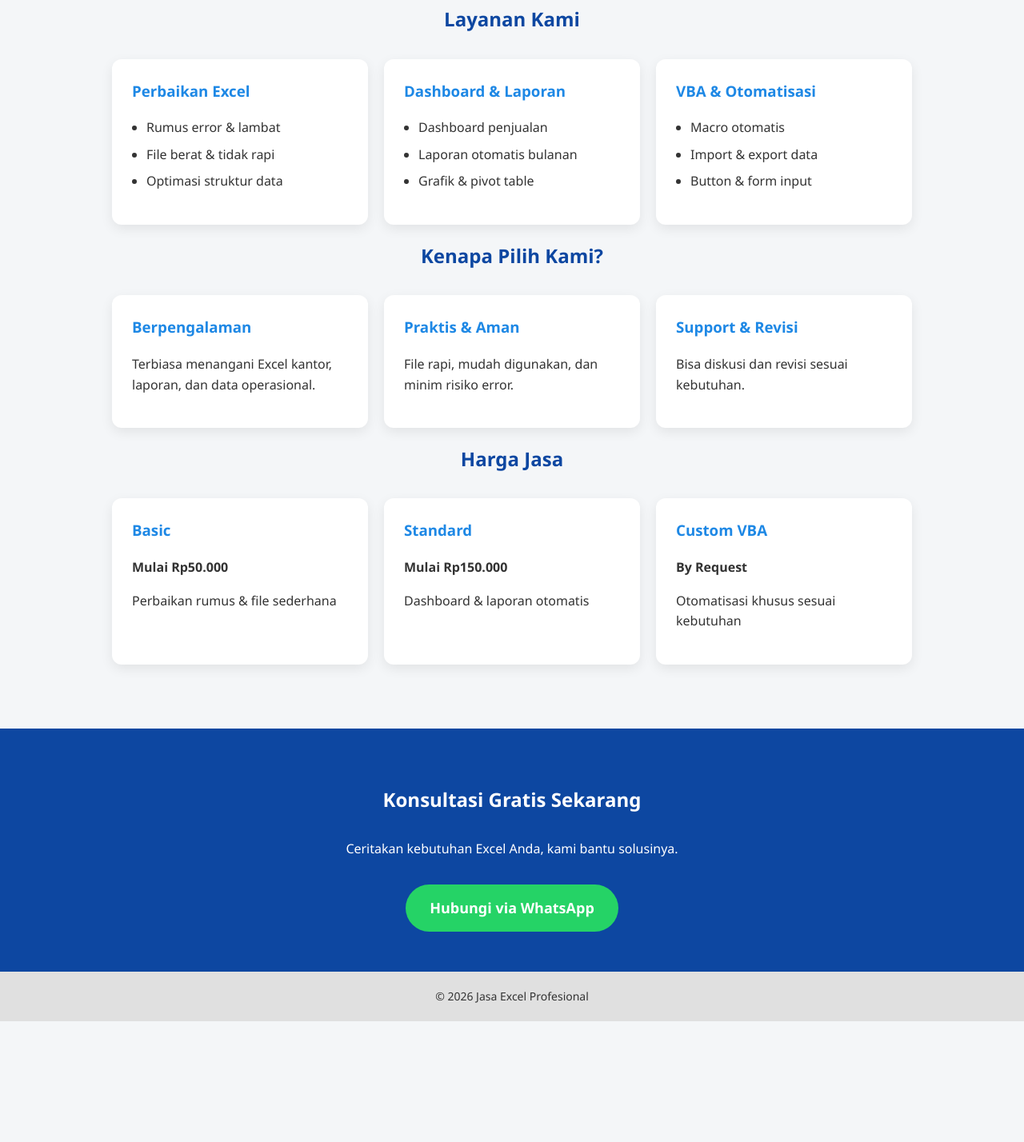
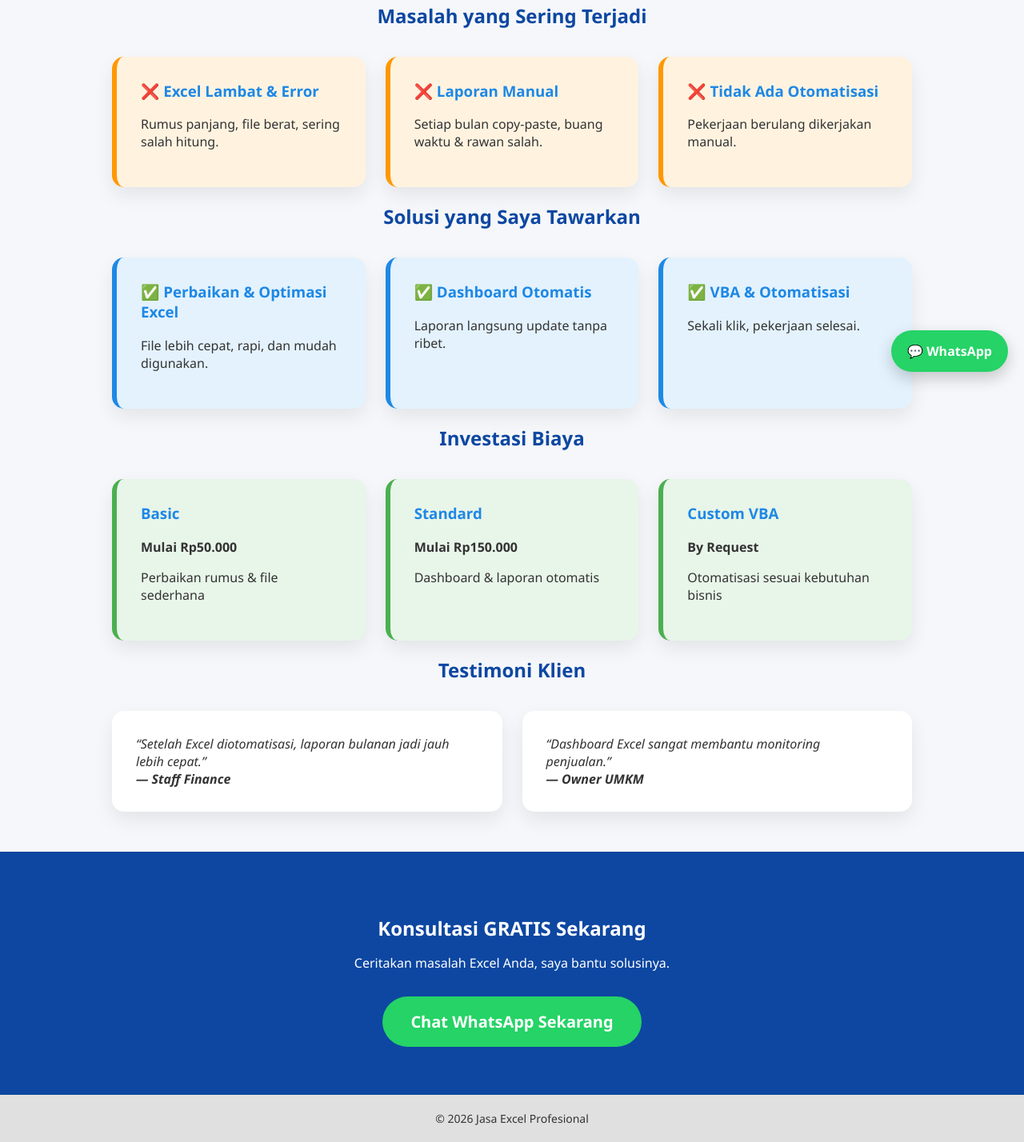
Before and after one commit to rchazy-web/Jasa-Excel, a plain HTML site: page index.html in a window 1280 px wide. Shown: the part 315-1743 px from the top of the page at 80% size. Before the commit the page ends 1592 px from the top, so only its background shows below. Drawn offline with Linux system fonts and the light colour scheme.

Commit message:
Update index.html

```diff
--- a/index.html
+++ b/index.html
@@ -2,202 +2,214 @@
 <html lang="id">
 <head>
 <meta charset="UTF-8">
-    <title>Jasa Excel Profesional | Dashboard & VBA</title>
+<title>Jasa Excel Profesional | Solusi Cepat & Otomatis</title>
 <meta name="viewport" content="width=device-width, initial-scale=1.0">
-    <meta name="description" content="Jasa Excel profesional untuk UMKM dan perusahaan. Perbaikan Excel, dashboard otomatis, dan VBA macro. Konsultasi gratis.">
+<meta name="description" content="Jasa Excel profesional untuk UMKM & perusahaan. Perbaikan Excel, dashboard otomatis, dan VBA macro. Konsultasi gratis via WhatsApp.">
 
 <style>
-        body {
-            margin: 0;
+body{
+    margin:0;
     font-family: 'Segoe UI', Arial, sans-serif;
-            background: #f4f6f8;
-            color: #333;
-            line-height: 1.6;
+    background:#f5f7fa;
+    color:#333;
+}
+.hero{
+    background:linear-gradient(135deg,#0d47a1,#1e88e5);
+    color:#fff;
+    padding:70px 20px;
+    text-align:center;
+}
+.hero h1{
+    font-size:34px;
+    margin-bottom:15px;
+}
+.hero p{
+    font-size:18px;
+    max-width:700px;
+    margin:auto;
+}
+.container{
+    max-width:1000px;
+    margin:auto;
+    padding:50px 20px;
+}
+.section-title{
+    text-align:center;
+    color:#0d47a1;
+    margin-bottom:35px;
+}
+.cards{
+    display:grid;
+    grid-template-columns:repeat(auto-fit,minmax(260px,1fr));
+    gap:25px;
+}
+.card{
+    background:#fff;
+    padding:30px;
+    border-radius:15px;
+    box-shadow:0 10px 25px rgba(0,0,0,.08);
+}
+.card h3{
+    margin-top:0;
+    color:#1e88e5;
+}
+.problem{
+    background:#fff3e0;
+    border-left:6px solid #ff9800;
+}
+.solution{
+    background:#e3f2fd;
+    border-left:6px solid #1e88e5;
+}
+.price{
+    background:#e8f5e9;
+    border-left:6px solid #4caf50;
+}
+.testimoni{
+    background:#ffffff;
+    font-style:italic;
+}
+.cta{
+    background:#0d47a1;
+    color:#fff;
+    text-align:center;
+    padding:60px 20px;
+}
+.cta h2{
+    margin-bottom:10px;
+}
+.cta a{
+    display:inline-block;
+    background:#25D366;
+    color:#fff;
+    padding:18px 35px;
+    border-radius:50px;
+    text-decoration:none;
+    font-size:20px;
+    font-weight:bold;
+    margin-top:15px;
+}
+.cta a:hover{
+    background:#1ebe5d;
+}
+.footer{
+    text-align:center;
+    padding:20px;
+    font-size:14px;
+    background:#e0e0e0;
 }
 
-        header {
-            background: linear-gradient(135deg, #1e88e5, #0d47a1);
-            color: white;
-            padding: 60px 20px;
-            text-align: center;
-        }
-
-        header h1 {
-            font-size: 32px;
-            margin-bottom: 10px;
-        }
-
-        header p {
-            font-size: 18px;
-            max-width: 700px;
-            margin: auto;
-        }
-
-        .container {
-            max-width: 1000px;
-            margin: auto;
-            padding: 40px 20px;
-        }
-
-        h2 {
-            text-align: center;
-            margin-bottom: 30px;
-            color: #0d47a1;
-        }
-
-        .services, .why, .pricing {
-            display: grid;
-            grid-template-columns: repeat(auto-fit, minmax(250px, 1fr));
-            gap: 20px;
-        }
-
-        .card {
-            background: white;
-            padding: 25px;
-            border-radius: 12px;
-            box-shadow: 0 5px 15px rgba(0,0,0,0.08);
-        }
-
-        .card h3 {
-            margin-top: 0;
-            color: #1e88e5;
-        }
-
-        .card ul {
-            padding-left: 18px;
-        }
-
-        .card li {
-            margin-bottom: 8px;
-        }
-
-        .cta {
-            background: #0d47a1;
-            color: white;
-            padding: 50px 20px;
-            text-align: center;
-            margin-top: 40px;
-        }
-
-        .cta h2 {
-            color: white;
-        }
-
-        .cta a {
-            display: inline-block;
-            background: #25D366;
-            color: white;
-            padding: 15px 30px;
-            border-radius: 50px;
-            text-decoration: none;
-            font-size: 18px;
-            margin-top: 15px;
-            font-weight: bold;
-        }
-
-        .cta a:hover {
-            background: #1ebe5d;
-        }
-
-        footer {
-            text-align: center;
-            padding: 20px;
-            font-size: 14px;
-            background: #e0e0e0;
+/* Floating WhatsApp */
+.wa-float{
+    position:fixed;
+    bottom:20px;
+    right:20px;
+    background:#25D366;
+    color:white;
+    padding:15px 20px;
+    border-radius:50px;
+    text-decoration:none;
+    font-weight:bold;
+    box-shadow:0 8px 20px rgba(0,0,0,.2);
 }
 </style>
 </head>
+
 <body>
 
-<header>
-    <h1>Jasa Excel Profesional</h1>
-    <p>Membantu UMKM & perusahaan membuat Excel lebih rapi, otomatis, dan hemat waktu kerja.</p>
-</header>
+<!-- HERO -->
+<div class="hero">
+    <h1>Excel Anda Ribet, Lambat, dan Sering Error?</h1>
+    <p>Saya bantu ubah Excel Anda jadi otomatis, rapi, dan hemat jam kerja setiap hari.</p>
+</div>
 
 <div class="container">
 
-    <h2>Layanan Kami</h2>
-    <div class="services">
-        <div class="card">
-            <h3>Perbaikan Excel</h3>
-            <ul>
-                <li>Rumus error & lambat</li>
-                <li>File berat & tidak rapi</li>
-                <li>Optimasi struktur data</li>
-            </ul>
+<!-- PROBLEM -->
+<h2 class="section-title">Masalah yang Sering Terjadi</h2>
+<div class="cards">
+    <div class="card problem">
+        <h3>❌ Excel Lambat & Error</h3>
+        <p>Rumus panjang, file berat, sering salah hitung.</p>
     </div>
-
-        <div class="card">
-            <h3>Dashboard & Laporan</h3>
-            <ul>
-                <li>Dashboard penjualan</li>
-                <li>Laporan otomatis bulanan</li>
-                <li>Grafik & pivot table</li>
-            </ul>
+    <div class="card problem">
+        <h3>❌ Laporan Manual</h3>
+        <p>Setiap bulan copy-paste, buang waktu & rawan salah.</p>
     </div>
-
-        <div class="card">
-            <h3>VBA & Otomatisasi</h3>
-            <ul>
-                <li>Macro otomatis</li>
-                <li>Import & export data</li>
-                <li>Button & form input</li>
-            </ul>
+    <div class="card problem">
+        <h3>❌ Tidak Ada Otomatisasi</h3>
+        <p>Pekerjaan berulang dikerjakan manual.</p>
     </div>
 </div>
 
-    <h2>Kenapa Pilih Kami?</h2>
-    <div class="why">
-        <div class="card">
-            <h3>Berpengalaman</h3>
-            <p>Terbiasa menangani Excel kantor, laporan, dan data operasional.</p>
+<!-- SOLUTION -->
+<h2 class="section-title">Solusi yang Saya Tawarkan</h2>
+<div class="cards">
+    <div class="card solution">
+        <h3>✅ Perbaikan & Optimasi Excel</h3>
+        <p>File lebih cepat, rapi, dan mudah digunakan.</p>
     </div>
-
-        <div class="card">
-            <h3>Praktis & Aman</h3>
-            <p>File rapi, mudah digunakan, dan minim risiko error.</p>
+    <div class="card solution">
+        <h3>✅ Dashboard Otomatis</h3>
+        <p>Laporan langsung update tanpa ribet.</p>
     </div>
-
-        <div class="card">
-            <h3>Support & Revisi</h3>
-            <p>Bisa diskusi dan revisi sesuai kebutuhan.</p>
+    <div class="card solution">
+        <h3>✅ VBA & Otomatisasi</h3>
+        <p>Sekali klik, pekerjaan selesai.</p>
     </div>
 </div>
 
-    <h2>Harga Jasa</h2>
-    <div class="pricing">
-        <div class="card">
+<!-- PRICE -->
+<h2 class="section-title">Investasi Biaya</h2>
+<div class="cards">
+    <div class="card price">
         <h3>Basic</h3>
         <p><strong>Mulai Rp50.000</strong></p>
         <p>Perbaikan rumus & file sederhana</p>
     </div>
-
-        <div class="card">
+    <div class="card price">
         <h3>Standard</h3>
         <p><strong>Mulai Rp150.000</strong></p>
         <p>Dashboard & laporan otomatis</p>
     </div>
-
-        <div class="card">
+    <div class="card price">
         <h3>Custom VBA</h3>
         <p><strong>By Request</strong></p>
-            <p>Otomatisasi khusus sesuai kebutuhan</p>
+        <p>Otomatisasi sesuai kebutuhan bisnis</p>
+    </div>
+</div>
+
+<!-- TESTIMONI -->
+<h2 class="section-title">Testimoni Klien</h2>
+<div class="cards">
+    <div class="card testimoni">
+        “Setelah Excel diotomatisasi, laporan bulanan jadi jauh lebih cepat.”
+        <br><strong>— Staff Finance</strong>
+    </div>
+    <div class="card testimoni">
+        “Dashboard Excel sangat membantu monitoring penjualan.”
+        <br><strong>— Owner UMKM</strong>
     </div>
 </div>
 
 </div>
 
+<!-- CTA -->
 <div class="cta">
-    <h2>Konsultasi Gratis Sekarang</h2>
-    <p>Ceritakan kebutuhan Excel Anda, kami bantu solusinya.</p>
-    <a href="https://wa.me/6283863570939" target="_blank">
-        Hubungi via WhatsApp
+    <h2>Konsultasi GRATIS Sekarang</h2>
+    <p>Ceritakan masalah Excel Anda, saya bantu solusinya.</p>
+    <a href="https://wa.me/628XXXXXXXXXX" target="_blank">
+        Chat WhatsApp Sekarang
     </a>
 </div>
 
-<footer>
+<a class="wa-float" href="https://wa.me/628XXXXXXXXXX" target="_blank">
+💬 WhatsApp
+</a>
+
+<div class="footer">
     © 2026 Jasa Excel Profesional
-</footer>
+</div>
 
 </body>
 </html>
```
Lines whose indentation alone changed are shown as unchanged.
